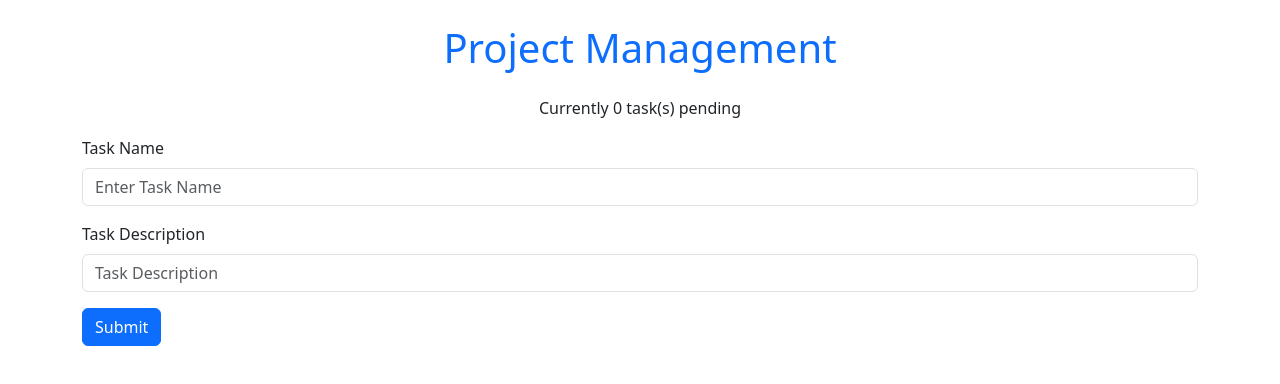
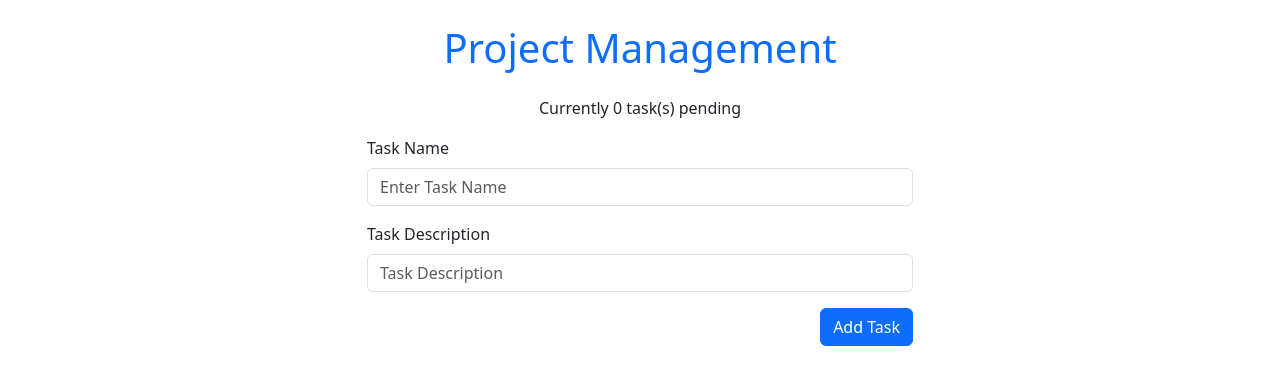
Before and after one commit to OdnielT/trackwise, a React (Create React App) app: page / in a window 1280 px wide. Shown: the top 384 px of the page. Built offline with nearby package versions, Linux system fonts and the light colour scheme.

Commit message:
setup alignment

```diff
--- a/src/App.js
+++ b/src/App.js
@@ -1,14 +1,17 @@
-import logo from "./logo.svg";
 import "./App.css";
 import { Navbar } from "./Components/Navbar";
 import AddTask from "./Components/AddTask";
-import { Container } from "react-bootstrap";
+import { Container, Row, Col } from "react-bootstrap";
 
 function App() {
   return (
     <Container>
       <Navbar />
-      <AddTask />
+      <Row className="justify-content-md-center">
+        <Col lg="6">
+          <AddTask />
+        </Col>
+      </Row>
     </Container>
   );
 }
--- a/src/Components/AddTask.js
+++ b/src/Components/AddTask.js
@@ -15,9 +15,11 @@ const AddTask = () => {
         <Form.Control type="text" placeholder="Task Description" />
       </Form.Group>
 
-      <Button variant="primary" type="submit">
-        Submit
-      </Button>
+      <div className="text-end">
+        <Button variant="primary" type="submit">
+          Add Task
+        </Button>
+      </div>
     </Form>
   );
 };
```
